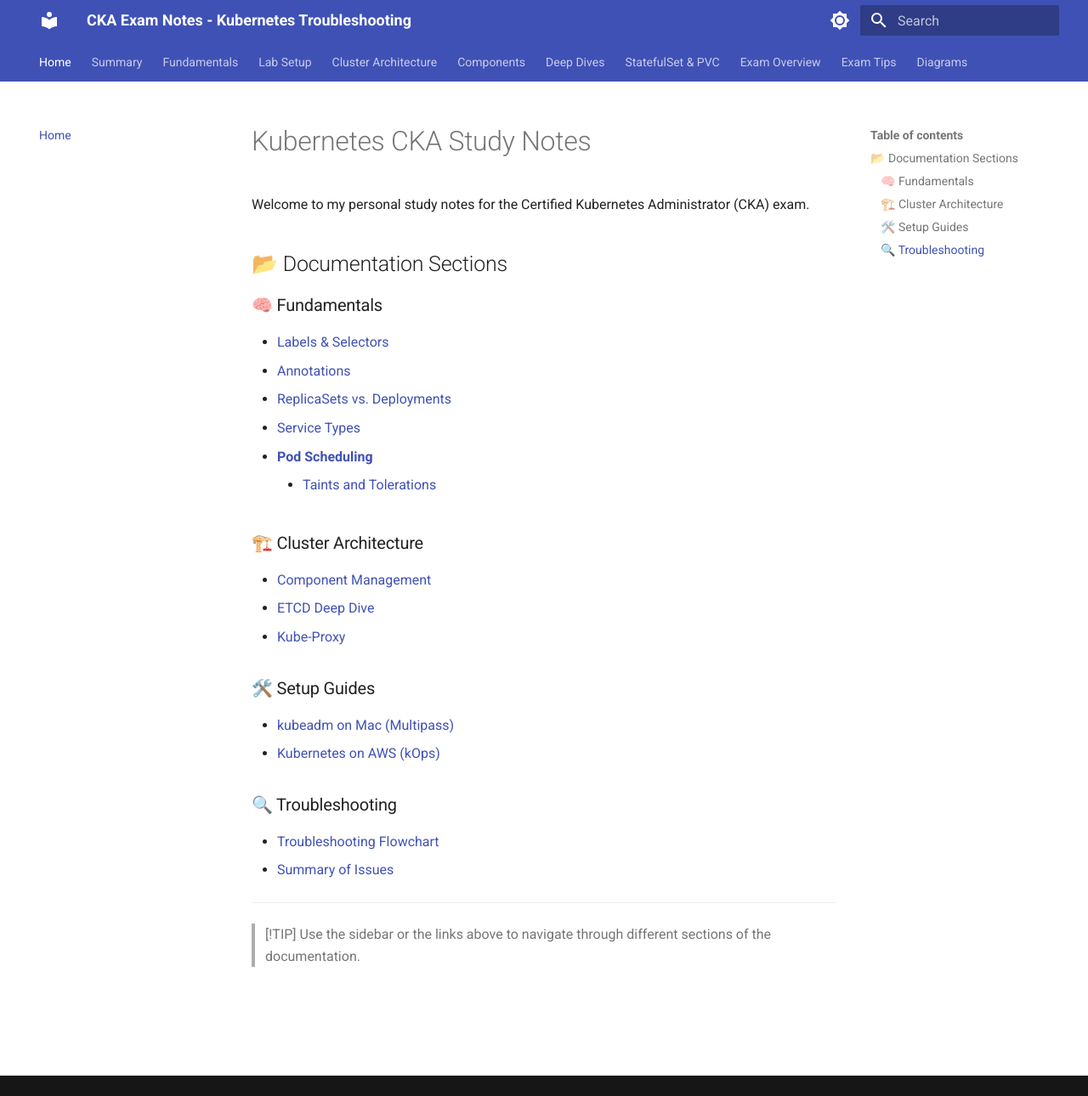
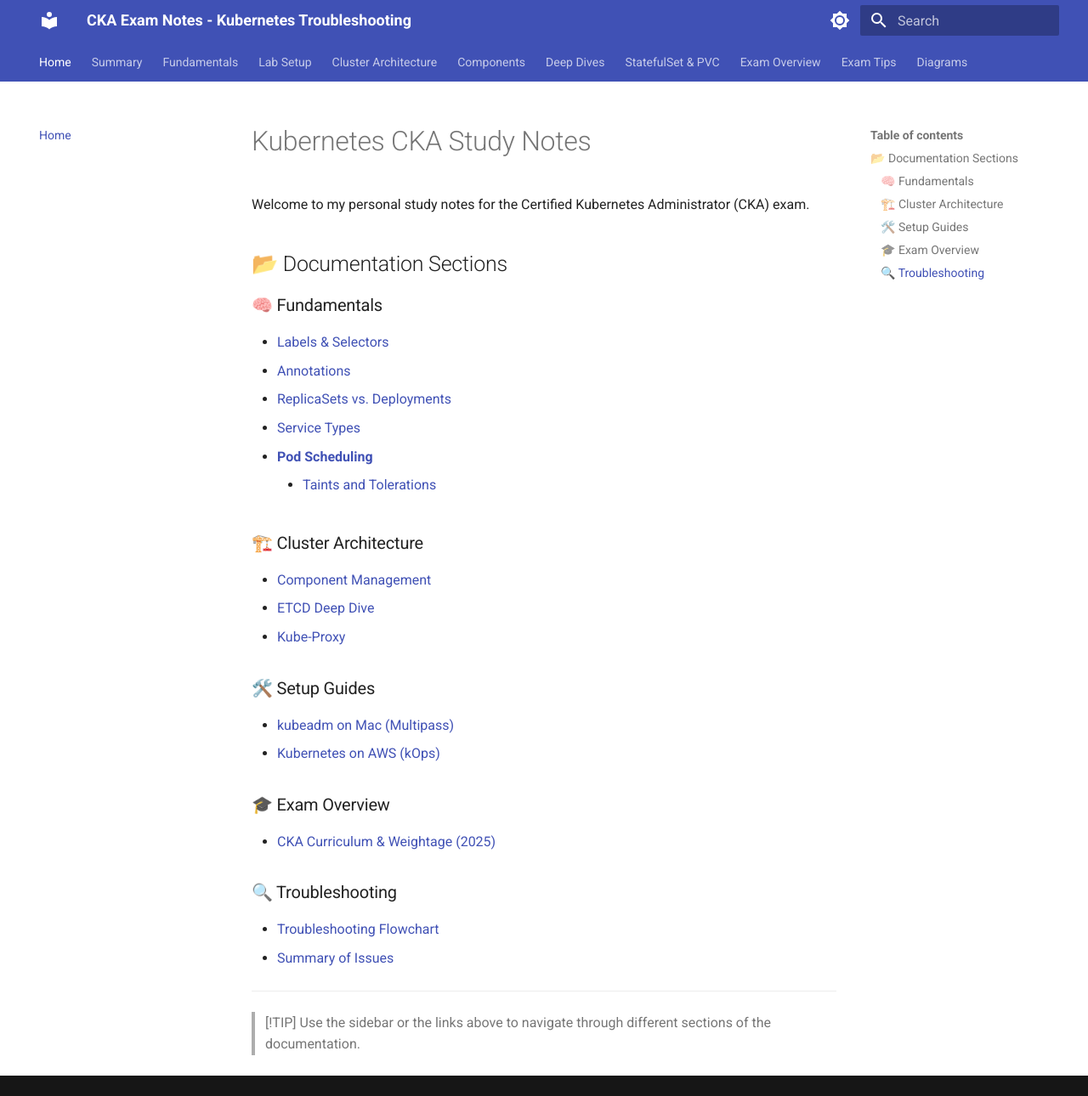
Before and after one commit to kvcenation5/cka-study-guide, an MkDocs documentation site: the page built from docs/README.md, in a window 1280 px wide and 1290 px high. Shown: the whole window at 85% size. Built offline with MkDocs 1.6.1 and Material for MkDocs 9.7.7, drawn with Linux system fonts in a browser that asks for light colours.

Commit message:
docs: link CKA curriculum in README

```diff
--- a/docs/README.md
+++ b/docs/README.md
@@ -21,6 +21,9 @@ Welcome to my personal study notes for the Certified Kubernetes Administrator (C
 - [kubeadm on Mac (Multipass)](file:///Users/dhee/k8s/CKA/docs/setup-guides/kubeadm-mac-multipass.md)
 - [Kubernetes on AWS (kOps)](file:///Users/dhee/k8s/CKA/docs/setup-guides/kops-aws.md)
 
+### 🎓 Exam Overview
+- [CKA Curriculum & Weightage (2025)](exam-overview/curriculum.md)
+
 ### 🔍 Troubleshooting
 - [Troubleshooting Flowchart](file:///Users/dhee/k8s/CKA/docs/troubleshooting-flowchart.md)
 - [Summary of Issues](file:///Users/dhee/k8s/CKA/docs/SUMMARY.md)
```
